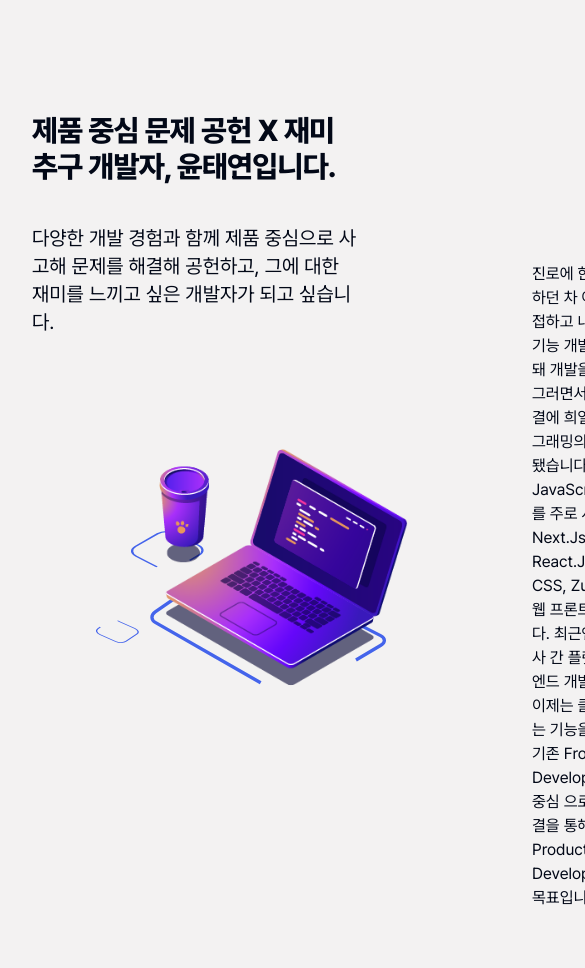
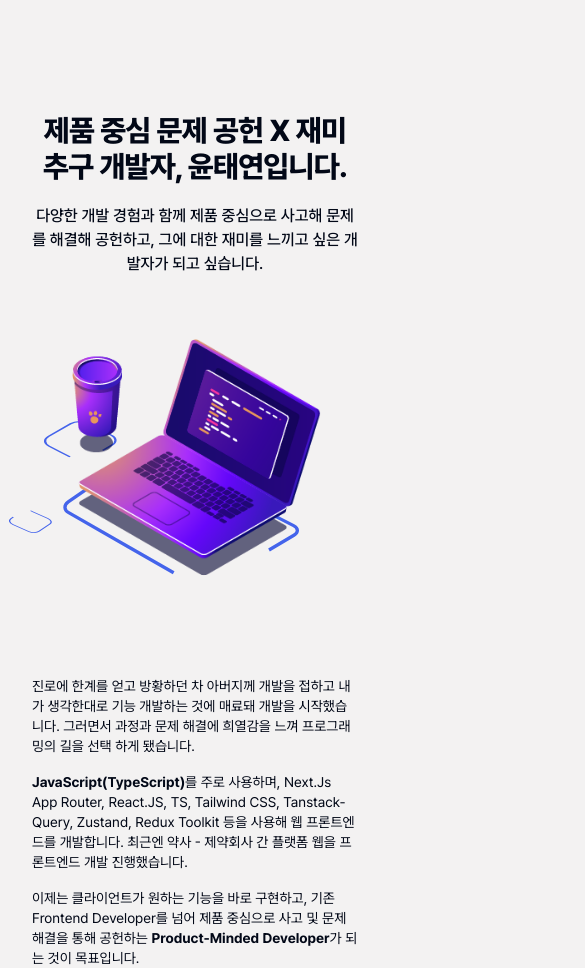
Before and after one commit to rhino-ty/Taeyeon_Portfoilo, a Next.js app: page / in a window 390 px wide. Shown: the top 968 px of the page, 585 px wide, since content can reach past the window. Before the commit the page ends 910 px from the top, so only its background shows below. Built offline with nearby package versions, Linux system fonts and the light colour scheme.

Commit message:
design: Responsive design adjustments for the Introduce page

```diff
--- a/src/app/page.tsx
+++ b/src/app/page.tsx
@@ -30,37 +30,48 @@ export default function HomeWithResume() {
     <main className='flex w-full'>
       <section className='container mx-auto'>
         {/* 제목 및 소제목 */}
-        <h1 className='flex scroll-m-20 items-center justify-center text-3xl font-extrabold tracking-tight md:text-4xl lg:text-5xl'>
-          <ScrollAniDiv direction='top'>제품 중심 문제 공헌 X 재미 추구 개발자, 윤태연입니다.</ScrollAniDiv>
+        <ScrollAniDiv direction='top'>
+          <h1 className='flex scroll-m-20 items-center justify-center text-center text-3xl font-extrabold tracking-tight md:text-4xl lg:text-5xl'>
+            제품 중심 문제 공헌 X 재미 추구 개발자, 윤태연입니다.
           </h1>
-        <h2 className='mt-10 flex items-center justify-center'>
-          <ScrollAniDiv direction='top' className='text-xl'>
+        </ScrollAniDiv>
+        <ScrollAniDiv direction='top'>
+          <h2 className='mt-5 flex items-center justify-center text-center text-base font-medium sm:text-lg md:mt-10 md:text-xl lg:text-2xl'>
             다양한 개발 경험과 함께 제품 중심으로 사고해 문제를 해결해 공헌하고, 그에 대한 재미를 느끼고 싶은 개발자가
             되고 싶습니다.
+          </h2>
         </ScrollAniDiv>
-        </h2>
 
         {/* 본문 */}
-        <article className='flex h-[500px]'>
-          <ScrollAniDiv direction='left' duration={0.5}>
+        <article className='flex flex-col sm:flex-row'>
+          {/* 애니메이션 */}
+          <ScrollAniDiv
+            direction='left'
+            duration={0.5}
+            className='flex h-[400px] w-auto items-center justify-center sm:h-auto sm:w-1/2'
+          >
             <Animation width={500} height={500} />
           </ScrollAniDiv>
-          <div className='flex items-center justify-center'>
-            <ScrollAniDiv direction='right' duration={0.5}>
+          {/* 소개글 */}
+          <ScrollAniDiv
+            direction='right'
+            duration={0.5}
+            className='flex w-auto flex-col items-center justify-center gap-4 text-sm sm:w-1/2 md:text-base lg:text-lg'
+          >
             <p>
               진로에 한계를 얻고 방황하던 차 아버지께 개발을 접하고 내가 생각한대로 기능 개발하는 것에 매료돼 개발을
               시작했습니다. 그러면서 과정과 문제 해결에 희열감을 느껴 프로그래밍의 길을 선택 하게 됐습니다.
             </p>
             <p>
-                JavaScript(TypeScript)를 주로 사용하며, Next.Js App Router, React.JS, TS, Tailwind CSS, Zustand를 사용해
-                웹 프론트엔드를 개발합니다. 최근엔 약사 - 제약회사 간 플랫폼 웹을 프론트엔드 개발 진행했습니다.
+              <span className='font-bold'>JavaScript(TypeScript)</span>를 주로 사용하며, Next.Js App Router, React.JS,
+              TS, Tailwind CSS, Tanstack-Query, Zustand, Redux Toolkit 등을 사용해 웹 프론트엔드를 개발합니다. 최근엔
+              약사 - 제약회사 간 플랫폼 웹을 프론트엔드 개발 진행했습니다.
             </p>
             <p>
-                이제는 클라이언트가 원하는 기능을 바로 구현하고, 기존 Frontend Developer를 넘어 제품 중심 으로 사고 및
-                문제 해결을 통해 공헌하는 Product-Minded Developer가 되는 것이 목표입니다.
+              이제는 클라이언트가 원하는 기능을 바로 구현하고, 기존 Frontend Developer를 넘어 제품 중심으로 사고 및 문제
+              해결을 통해 공헌하는 <span className='font-bold'>Product-Minded Developer</span>가 되는 것이 목표입니다.
             </p>
           </ScrollAniDiv>
-          </div>
         </article>
       </section>
     </main>
```
Lines whose indentation alone changed are shown as unchanged.
